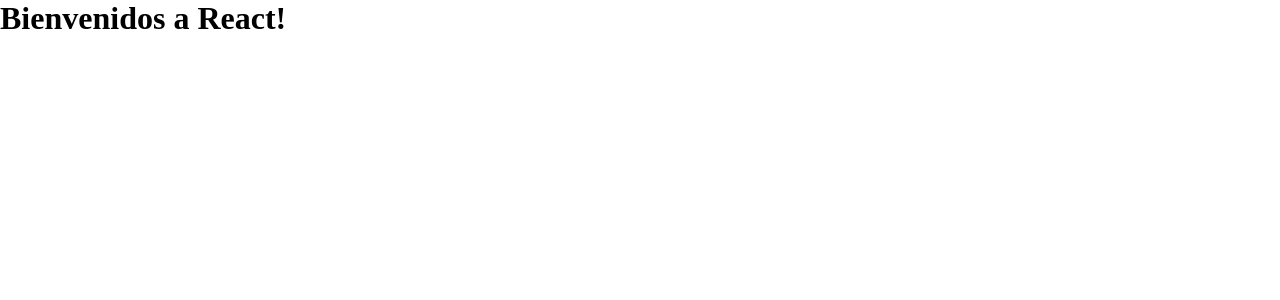
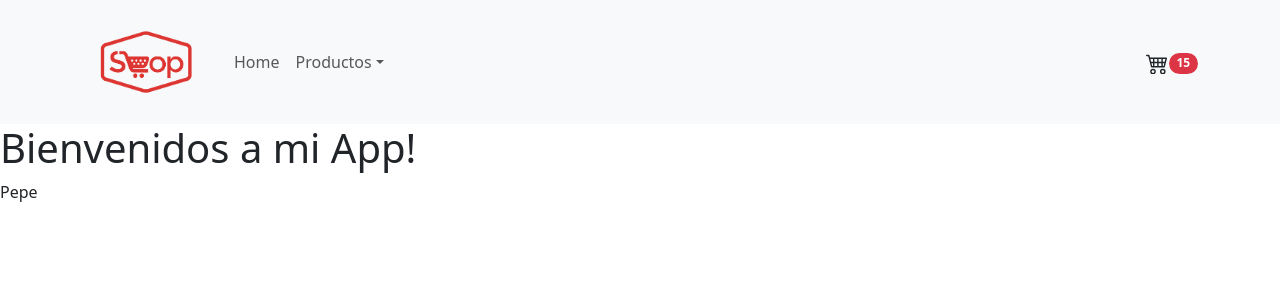
Before and after one commit to ltherisod/coder-40-89680, a React (Vite) app: page / in a window 1280 px wide. Shown: the top 300 px of the page. Built offline with nearby package versions, Linux system fonts and the light colour scheme.

Commit message:
componentes y librerias

```diff
--- a/package.json
+++ b/package.json
@@ -10,8 +10,11 @@
     "preview": "vite preview"
   },
   "dependencies": {
+    "bootstrap": "^5.3.8",
     "react": "^19.2.4",
-    "react-dom": "^19.2.4"
+    "react-bootstrap": "^2.10.10",
+    "react-dom": "^19.2.4",
+    "react-icons": "^5.6.0"
   },
   "devDependencies": {
     "@eslint/js": "^9.39.4",
--- a/src/App.jsx
+++ b/src/App.jsx
@@ -1,15 +1,24 @@
-import { useState } from 'react'
-import reactLogo from './assets/react.svg'
-import viteLogo from './assets/vite.svg'
-import heroImg from './assets/hero.png'
+
+import Navbar from "./components/Navbar"
+import ItemListContainer from './components/ItemListContainer'
 import './App.css'
+import 'bootstrap/dist/css/bootstrap.min.css';
+import NavbarRB from "./components/NavbarRB";
 
 function App() {
-  const [count, setCount] = useState(0)
 
+const alumno = 'Pepe'
+const alumnos = [
+  'Nahuel',
+  'Pamela',
+  'Amir',
+  'Juan'
+]
   return (
     <>
-      <h1> Bienvenidos a React!</h1>
+     {/* <Navbar compras={100}/> */}
+     <NavbarRB/>
+     <ItemListContainer saludo="Bienvenidos a mi App!" alumno={alumno} students={alumnos}/>
     </>
   )
 }
--- /dev/null
+++ b/src/components/CartWidget.jsx
@@ -0,0 +1,11 @@
+const CartWidget = (props)=> {
+    console.log(props)
+    return(
+        <div>
+            <span>🛒</span>
+            <span style={{color:'red', fontWeight:'bold' }}>{props.count}</span>
+        </div>
+    )
+}
+
+export default CartWidget
--- /dev/null
+++ b/src/components/CartWidgetRI.jsx
@@ -0,0 +1,15 @@
+import { Badge } from "react-bootstrap"
+import { BsCart4 } from "react-icons/bs"
+
+
+const CartWidgetRI = ()=> {
+    return(
+        <div>
+            <BsCart4 fontSize={'1.4rem'} />
+            <Badge pill bg="danger">
+       15
+      </Badge>
+        </div>
+    )
+}
+export default CartWidgetRI
--- /dev/null
+++ b/src/components/ItemListContainer.jsx
@@ -0,0 +1,16 @@
+const ItemListContainer = ({saludo, alumno , students})=> {
+
+    // const {saludo, alumno} =props
+
+     console.log(students)
+    return(
+        <div>
+           <h1>{saludo}</h1>
+           <p>{alumno}</p>
+
+
+        </div>
+    )
+}
+
+export default ItemListContainer
--- /dev/null
+++ b/src/components/Navbar.jsx
@@ -0,0 +1,23 @@
+import "../css/Navbar.css"
+import reactLogo from "../assets/react.svg"
+import CartWidget from "./CartWidget"
+const Navbar = ({compras})=> {
+    return(
+        <nav className='nav-container'>
+            <a className="anchor-nav" href="">
+                {/* IMAGENES EN PUBLIC */}
+                {/* <img style={{width:"10rem"}} alt='logo' src='../logo-shop.png'/> */}
+                {/* IMAGENES EN SRC */}
+                 <img style={{width:"10rem"}} alt='logo' src={reactLogo}/>
+            </a>
+            <a className="anchor-nav" href="">Nuevos</a>
+            <a className="anchor-nav" href="">Ofertas</a>
+            <a className="anchor-nav" href="">Mas vendidos</a>
+            <CartWidget count={5} compras={compras}/>
+        </nav>
+    )
+}
+
+
+
+export default Navbar
--- /dev/null
+++ b/src/components/NavbarRB.jsx
@@ -0,0 +1,35 @@
+import Container from 'react-bootstrap/Container';
+import Nav from 'react-bootstrap/Nav';
+import Navbar from 'react-bootstrap/Navbar';
+import NavDropdown from 'react-bootstrap/NavDropdown';
+import CartWidgetRI from './CartWidgetRI';
+
+function NavbarRB() {
+  return (
+    <Navbar expand="lg" className="bg-body-tertiary">
+      <Container>
+        <Navbar.Brand href="#home">
+            <img src='../logo-shop.png' style={{width:'8rem'}} alt='logo'/>
+        </Navbar.Brand>
+        <Navbar.Toggle aria-controls="basic-navbar-nav" />
+        <Navbar.Collapse id="basic-navbar-nav">
+          <Nav className="me-auto">
+            <Nav.Link href="#home">Home</Nav.Link>
+            <NavDropdown title="Productos" id="basic-nav-dropdown">
+              <NavDropdown.Item href="#action/3.1">Ofertas</NavDropdown.Item>
+              <NavDropdown.Divider />
+              <NavDropdown.Item href="#action/3.2">
+                Mas vendidos
+              </NavDropdown.Item>
+              <NavDropdown.Divider />
+              <NavDropdown.Item href="#action/3.3">Nuevos</NavDropdown.Item>
+            </NavDropdown>
+          </Nav>
+          <CartWidgetRI/>
+        </Navbar.Collapse>
+      </Container>
+    </Navbar>
+  );
+}
+
+export default NavbarRB;
--- /dev/null
+++ b/src/css/Navbar.css
@@ -0,0 +1,14 @@
+.nav-container {
+    background-color: black;
+    padding:2rem;
+    display: flex;
+    justify-content: space-between;
+    align-items: center;
+}
+
+.anchor-nav {
+    color:whitesmoke;
+    font-weight: bold;
+    text-decoration: none;
+    cursor: pointer;
+}
```
Also changed, not shown: src/App.css (+7 -0 lines), 1 other file (tests, documents, lock files or other folders).
